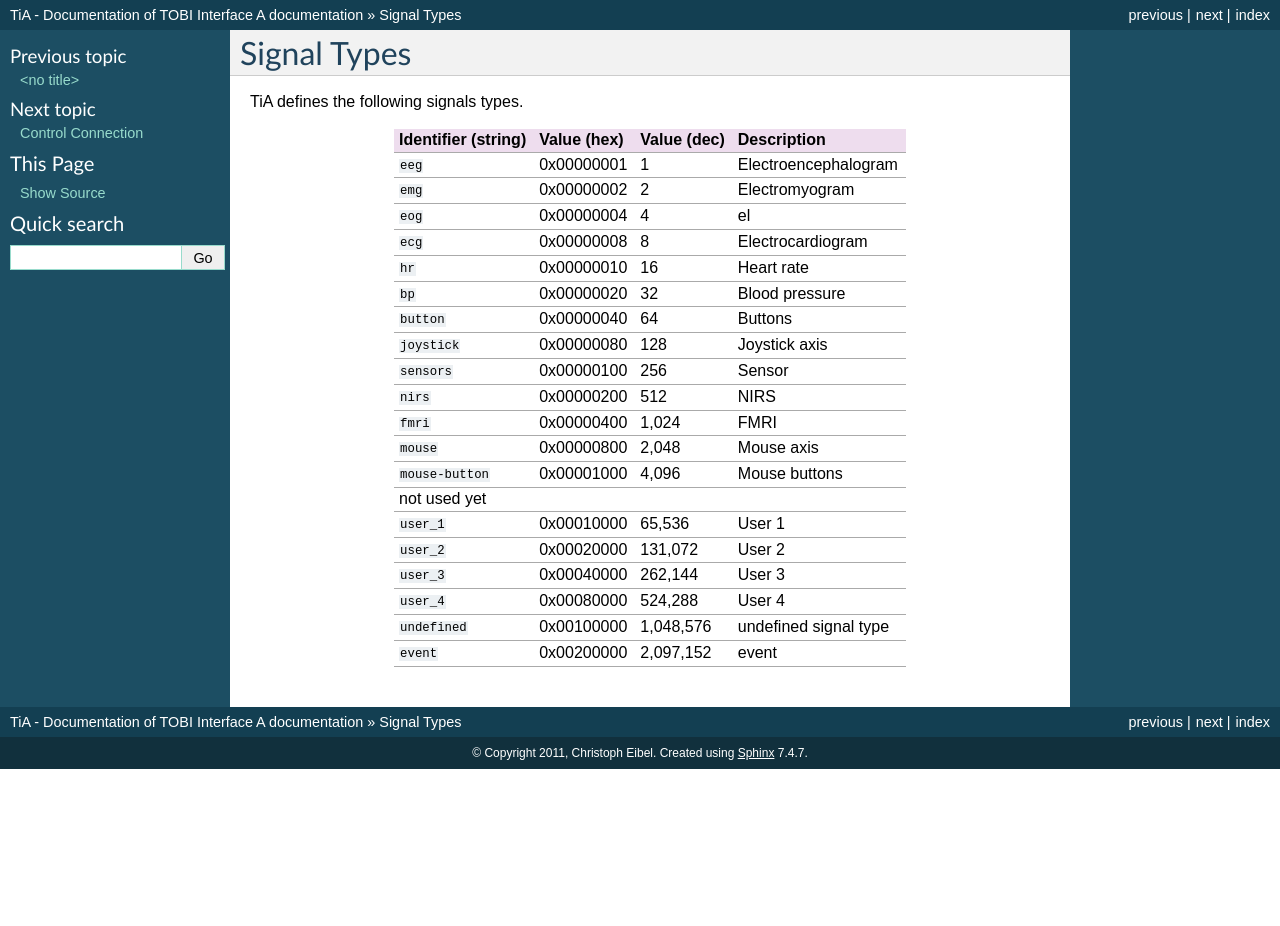
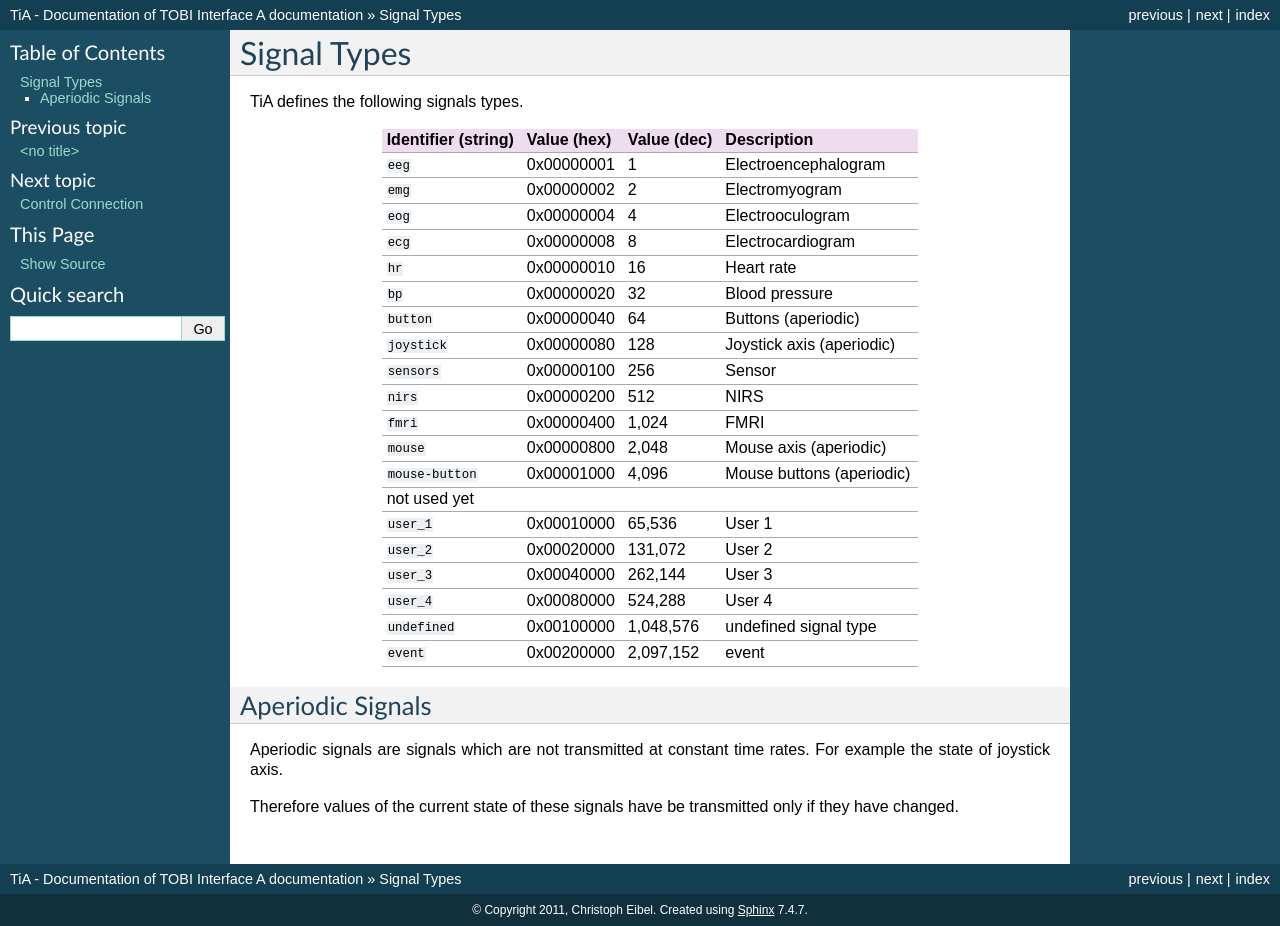
Before and after one commit to tools4BCI/TiA, a Sphinx documentation site: the page built from doc/tia/source/signal_types.rst, in a window 1280 px wide. Built offline with Sphinx 7.4.7, drawn with Linux system fonts in a browser that asks for light colours; before the commit the page ends 900 px from its top, so only the background shows below that.

Commit message:
some tia docu

```diff
--- a/doc/tia/source/data_packet.rst
+++ b/doc/tia/source/data_packet.rst
@@ -51,4 +51,6 @@ Position (Byte) Length (Byte) Type                            Content
 Data
 ----
 
-Data starts at the position 33 + (4 * NoS).
+Data starts at the position 33 + (4 * NoS). Sample values are transmitted as a sequence of 32bit floats (IEEE 754).
+
+Samples are firstly ordered by their signal type number (:ref:`Singal Types <SignalTypes>`).
--- a/doc/tia/source/index.rst
+++ b/doc/tia/source/index.rst
@@ -2,6 +2,9 @@
    sphinx-quickstart on Wed Jan 12 14:23:39 2011.
    You can adapt this file completely to your liking, but it should at least
    contain the root `toctree` directive.
+
+.. role:: raw-html(raw)
+   :format: html
 
 TiA - Documentation of TOBI Interface A Version
 ===============================================
--- a/doc/tia/source/signal_types.rst
+++ b/doc/tia/source/signal_types.rst
@@ -8,17 +10,17 @@ Identifier (string)  Value (hex)   Value (dec)  Description
 ==================== ============= ============ ========================
 ``eeg``              0x00000001    1            Electroencephalogram
 ``emg``              0x00000002    2            Electromyogram
-``eog``              0x00000004    4            el
+``eog``              0x00000004    4            Electrooculogram
 ``ecg``              0x00000008    8            Electrocardiogram
 ``hr``               0x00000010    16           Heart rate
 ``bp``               0x00000020    32           Blood pressure
-``button``           0x00000040    64           Buttons
-``joystick``         0x00000080    128          Joystick axis
+``button``           0x00000040    64           Buttons (aperiodic)
+``joystick``         0x00000080    128          Joystick axis (aperiodic)
 ``sensors``          0x00000100    256          Sensor
 ``nirs``             0x00000200    512          NIRS
 ``fmri``             0x00000400    1,024        FMRI
-``mouse``            0x00000800    2,048        Mouse axis
-``mouse-button``     0x00001000    4,096        Mouse buttons
+``mouse``            0x00000800    2,048        Mouse axis (aperiodic)
+``mouse-button``     0x00001000    4,096        Mouse buttons (aperiodic)
 not used yet
 ``user_1``           0x00010000    65,536       User 1
 ``user_2``           0x00020000    131,072      User 2
@@ -27,3 +29,12 @@ not used yet
 ``undefined``        0x00100000    1,048,576    undefined signal type
 ``event``            0x00200000    2,097,152    event
 ==================== ============= ============ ========================
+
+
+Aperiodic Signals
+*****************
+
+Aperiodic signals are signals which are not transmitted at constant time rates. For example the state of joystick
+axis.
+
+Therefore values of the current state of these signals have be transmitted only if they have changed.
```
Also changed, not shown: other parts of doc/tia/source/signal_types.rst (+2 -0 lines).
